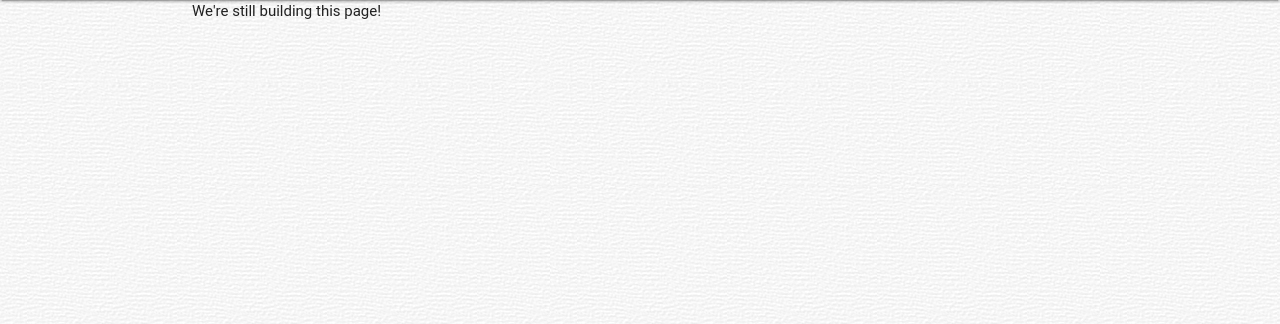
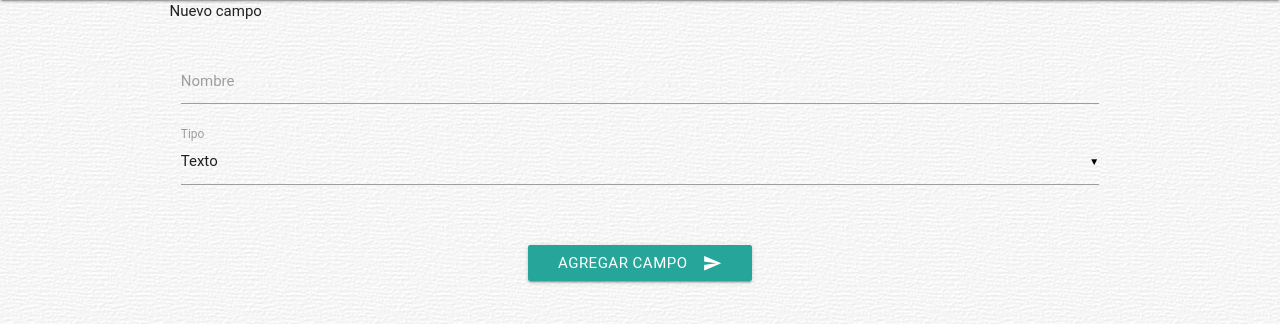
Before and after one commit to dasosjt/CRM-DB, a Flask app: page /newField in a window 1280 px wide. Shown: the part 64-388 px from the top of the page. Run offline with Flask 2, Linux system fonts and the light colour scheme; some libraries are stand-ins or nearby versions; some web fonts are replaced.

Commit message:
Add newField page. Default port changed to 8080.

```diff
--- a/webserver/app.py
+++ b/webserver/app.py
@@ -28,6 +28,7 @@ def newCustomer():
 
 		# Store to DB - Casting may be necessary, as all the data comes in unicode - TODO
 		# Return success of fail feedback, and redirect user to a convenient view - TODO
+		return redirect('/')
 
 @app.route('/searchCustomer', methods=['GET', 'POST'])
 def searchCustomer():
@@ -69,10 +70,24 @@ def searchCustomer():
 def searchCustomerResults():
 	return render_template('searchCustomerResults.html')
 
-@app.route('/newField')
+@app.route('/newField', methods=['GET', 'POST'])
 def newField():
-	return render_template('newField.html')
+	if request.method == 'GET':
+		return render_template('newField.html')
+	elif request.method == 'POST':
+		newFieldName = request.form['newFieldName']
+		newFieldType = request.form['newFieldType']
+
+		# Field type 1 corresponds to text
+		# Field type 2 corresponds to integer
+		# Field type 3 corresponds to float
+		# Field type 4 corresponds to date
+		print("Create field: "+newFieldName+" with type: "+newFieldType)
+		#Create field
+
+		return redirect('/')
+
 
 
 if __name__ == '__main__':
-	app.run(host='0.0.0.0', debug=True, port=80)
+	app.run(host='0.0.0.0', debug=True, port=8080)
--- a/webserver/templates/newField.html
+++ b/webserver/templates/newField.html
@@ -3,6 +3,38 @@
 
 {% block pageContent %}
 	<div class="container">
-		We're still building this page!
+		<div>
+			<form class="col s12" action="/newField" method="POST">
+				<div class="row">
+						<div class="row">
+							Nuevo campo
+						</div>
+
+						<div class="row">
+							<div class="input-field col s12">
+								<input id="newFieldName" type="text" class="validate" name="newFieldName" required>
+								<label for="newFieldName">Nombre</label>
+							</div>
+
+							<div class="input-field col s12">
+								<select id="newFieldType" name="newFieldType">
+									<option value="1">Texto</option>
+									<option value="2">Entero</option>
+									<option value="3">Decimal</option>
+									<option value="4">Fecha</option>
+								</select>
+								<label for="newFieldType">Tipo</label>
+							</div>
+						</div>
+				</div>
+
+				<div class="center">
+					<button class="btn waves-effect waves-light" type="submit" name="action">
+						Agregar campo
+						<i class="material-icons right">send</i>
+					</button>
+				</div>
+			</form>
+		</div>
 	</div>
 {% endblock %}
--- a/webserver/templates/searchCustomer.html
+++ b/webserver/templates/searchCustomer.html
@@ -50,7 +50,7 @@
 									</div>
 								{% else %}
 									<div class="input-field col s10">
-										<input id="{{filterableField['fieldName']}}" type="{{filterableField['fieldType']}}" class="validate" name="{{filterableField['fieldName']}}">
+										<input id="{{filterableField['fieldName']}}" type="{{filterableField['fieldType']}}" class="validate" name="{{filterableField['fieldName']}}" required>
 										<label for="{{filterableField['fieldName']}}">{{filterableField['fieldName']}}</label>
 									</div>
 
```
Also changed, not shown: webserver/templates/newCustomer.html (+12 -8 lines).
